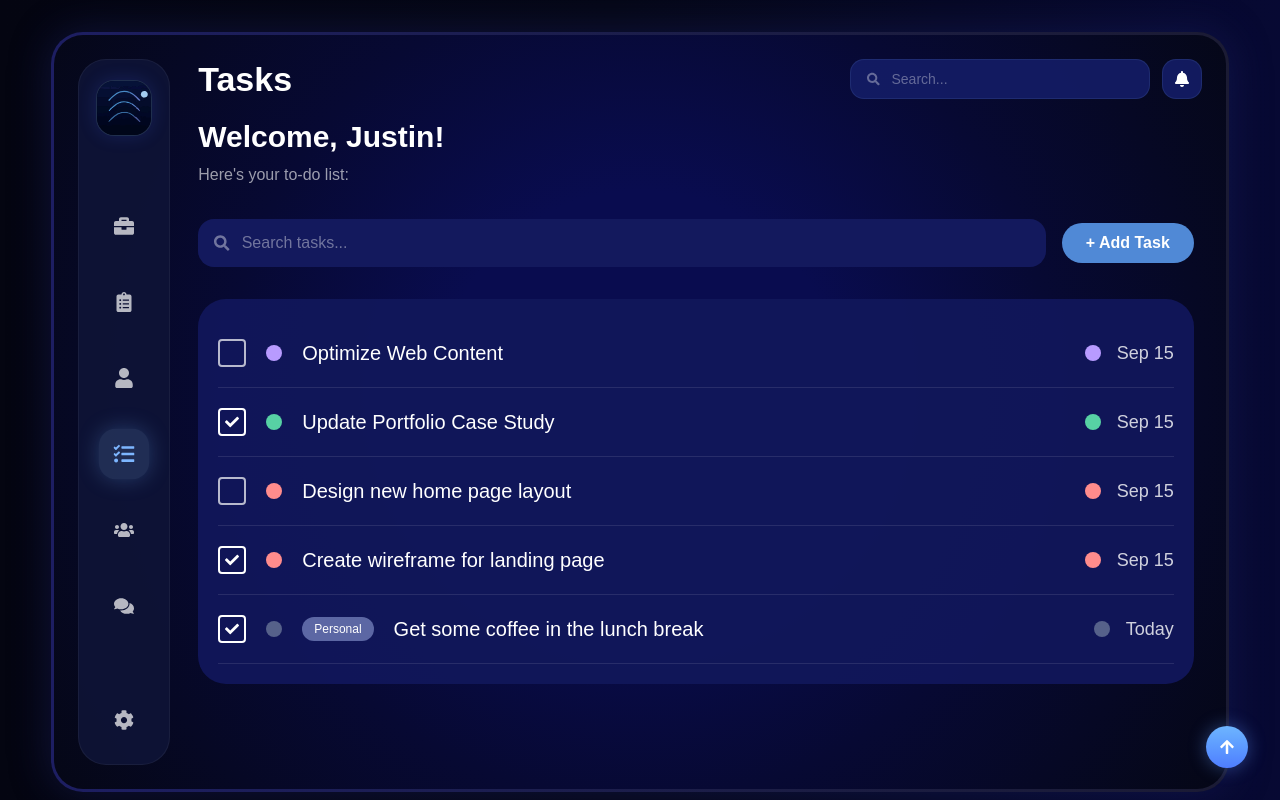
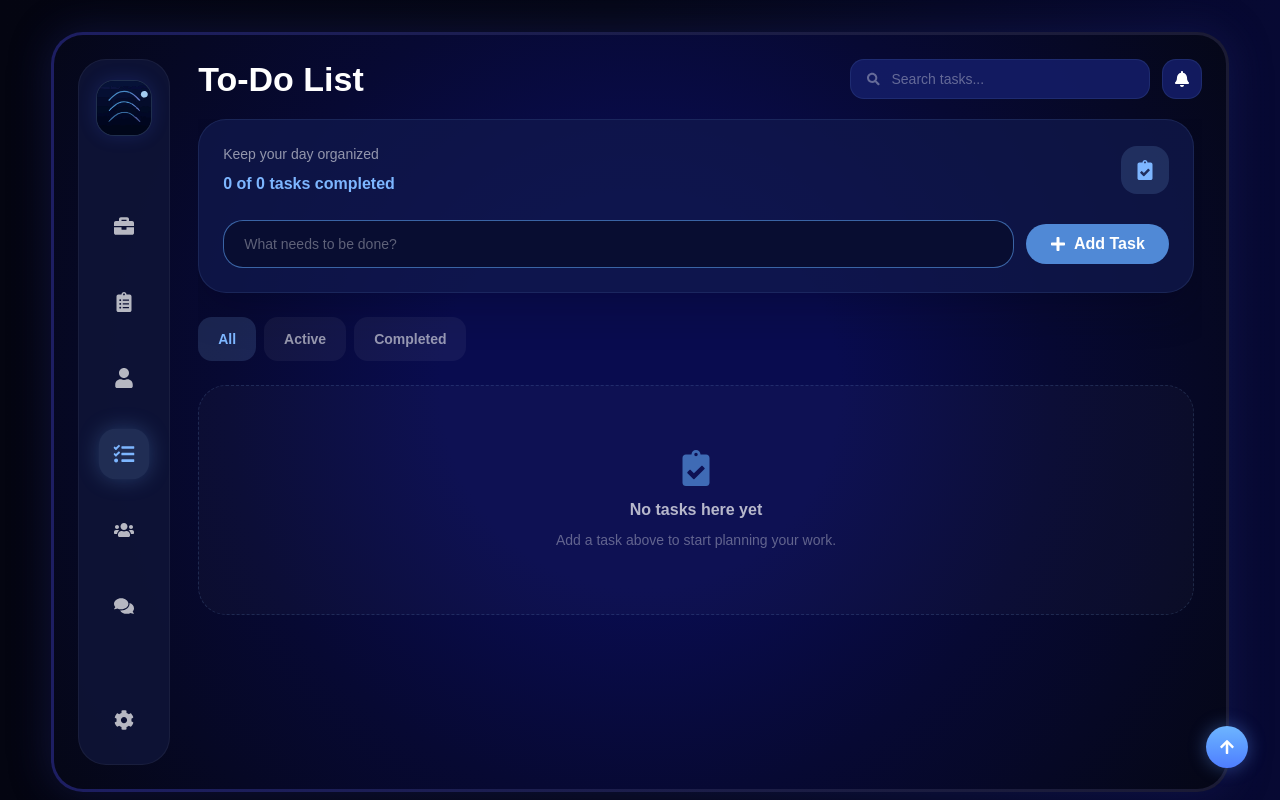
Before and after one commit to FatmaMoataz/FloWio, a React (Vite) app: page /to-do in a window 1280 px wide. Shown: the top 800 px of the page. Built offline with nearby package versions, Linux system fonts and the light colour scheme.

Commit message:
edited the comment section, logo colour, to-do list

```diff
--- a/src/components/Footer/Footer.jsx
+++ b/src/components/Footer/Footer.jsx
@@ -23,7 +23,7 @@ export default function Footer() {
   alt="Flowio"
   className="h-[54px] w-[54px] rounded-[16px] object-cover scale-[1.18]"
 />
-            <h2 className="bg-gradient-to-r from-white via-[#82b6ff] to-[#4e7dff] bg-clip-text text-[34px] font-extrabold text-transparent">
+            <h2 className="bg-linear-to-b from-[#4F58AF] to-[#64CFFF] bg-clip-text text-[34px] font-extrabold text-transparent">
               Flowio
             </h2>
           </div>
--- a/src/components/Topbar/Topbar.jsx
+++ b/src/components/Topbar/Topbar.jsx
@@ -2,15 +2,31 @@ import { useState } from "react";
 import { FaBell, FaSearch } from "react-icons/fa";
 import NotificationsOverlay from "../NotificationsOverlay/NotificationsOverlay";
 
-export default function Topbar({ title }) {
+export default function Topbar({
+  title,
+  searchValue,
+  onSearchChange,
+  searchPlaceholder = "Search...",
+}) {
   const [open, setOpen] = useState(false);
+  const hasSearchHandler = typeof onSearchChange === "function";
+
   return (
     <div className="flex items-center justify-between mb-5">
       <h1 className="text-white text-[34px] font-extrabold leading-none">{title}</h1>
       <div className="flex items-center gap-3">
         <div className="w-[300px] h-10 rounded-[14px] bg-[#141d66]/90 border border-blue-300/10 px-4 flex items-center gap-3">
           <FaSearch className="text-sm text-white/35" />
-          <input placeholder="Search..." className="bg-transparent outline-none text-white text-sm placeholder:text-white/35 w-full" />
+          <input
+            value={hasSearchHandler ? searchValue : undefined}
+            onChange={
+              hasSearchHandler
+                ? (event) => onSearchChange(event.target.value)
+                : undefined
+            }
+            placeholder={searchPlaceholder}
+            className="bg-transparent outline-none text-white text-sm placeholder:text-white/35 w-full"
+          />
         </div>
         <div className="relative">
           <button onClick={() => setOpen(!open)} className="w-10 h-10 rounded-[14px] bg-[#141d66]/90 border border-blue-300/10 text-white flex items-center justify-center hover:brightness-125 transition"><FaBell /></button>
--- a/src/layout/MainLayout.jsx
+++ b/src/layout/MainLayout.jsx
@@ -3,7 +3,13 @@ import Sidebar from "../components/Sidebar/Sidebar";
 import Topbar from "../components/Topbar/Topbar";
 import Footer from "../components/Footer/Footer";
 
-export default function MainLayout({ children, title }) {
+export default function MainLayout({
+  children,
+  title,
+  searchValue,
+  onSearchChange,
+  searchPlaceholder,
+}) {
   const scrollToTop = () => window.scrollTo({ top: 0, behavior: "smooth" });
   return (
     <div className="min-h-screen w-full overflow-x-hidden bg-[linear-gradient(90deg,#040511_0%,#050716_48%,#070933_100%)] py-8 flex flex-col items-center">
@@ -12,7 +18,14 @@ export default function MainLayout({ children, title }) {
           <Sidebar />
 
           <div className="flex-1 h-full pl-7 overflow-hidden">
-            {title && <Topbar title={title} />}
+            {title && (
+              <Topbar
+                title={title}
+                searchValue={searchValue}
+                onSearchChange={onSearchChange}
+                searchPlaceholder={searchPlaceholder}
+              />
+            )}
 
             <div
               className={
--- a/src/pages/To-Do/To-Do.jsx
+++ b/src/pages/To-Do/To-Do.jsx
@@ -1,229 +1,179 @@
-import { useState } from "react";
-import { FaSearch, FaPlus, FaCheck, FaTimes } from "react-icons/fa";
+import { useMemo, useState } from "react";
+import {
+  FaCheck,
+  FaClipboardCheck,
+  FaPlus,
+  FaRegCircle,
+  FaTrash,
+} from "react-icons/fa";
 import MainLayout from "../../layout/MainLayout";
 
-export default function Todo() {
-  const [tasks, setTasks] = useState([
+export default function ToDo() {
+  const [tasks, setTasks] = useState([]);
+  const [newTask, setNewTask] = useState("");
+  const [filter, setFilter] = useState("all");
+  const [search, setSearch] = useState("");
+
+  const visibleTasks = useMemo(() => {
+    const query = search.trim().toLowerCase();
+
+    return tasks.filter((task) => {
+      const matchesFilter =
+        filter === "all" ||
+        (filter === "active" && !task.completed) ||
+        (filter === "completed" && task.completed);
+      const matchesSearch = !query || task.title.toLowerCase().includes(query);
+
+      return matchesFilter && matchesSearch;
+    });
+  }, [filter, search, tasks]);
+
+  const completedCount = tasks.filter((task) => task.completed).length;
+
+  const addTask = (event) => {
+    event.preventDefault();
+    const title = newTask.trim();
+
+    if (!title) return;
+
+    setTasks((currentTasks) => [
       {
-      id: 1,
-      title: "Optimize Web Content",
+        id: `${Date.now()}-${Math.random()}`,
+        title,
         completed: false,
-      priority: "purple",
-      dueDate: "Sep 15",
-      category: "",
       },
-    {
-      id: 2,
-      title: "Update Portfolio Case Study",
-      completed: true,
-      priority: "green",
-      dueDate: "Sep 15",
-      category: "",
-    },
-    {
-      id: 3,
-      title: "Design new home page layout",
-      completed: false,
-      priority: "red",
-      dueDate: "Sep 15",
-      category: "",
-    },
-    {
-      id: 4,
-      title: "Create wireframe for landing page",
-      completed: true,
-      priority: "red",
-      dueDate: "Sep 15",
-      category: "",
-    },
-    {
-      id: 5,
-      title: "Get some coffee in the lunch break",
-      completed: true,
-      priority: "gray",
-      dueDate: "Today",
-      category: "Personal",
-    },
+      ...currentTasks,
     ]);
+    setNewTask("");
+  };
 
-  const [search, setSearch] = useState("");
-  const [isModalOpen, setIsModalOpen] = useState(false);
-
-  const [newTask, setNewTask] = useState({
-    title: "",
-    priority: "purple",
-    dueDate: "",
-    category: "",
-  });
-
-  const filteredTasks = tasks.filter((task) =>
-    task.title.toLowerCase().includes(search.toLowerCase()),
-  );
-
-  const toggleTask = (id) => {
-    setTasks((prev) =>
-      prev.map((task) =>
-        task.id === id ? { ...task, completed: !task.completed } : task,
+  const toggleTask = (taskId) => {
+    setTasks((currentTasks) =>
+      currentTasks.map((task) =>
+        task.id === taskId ? { ...task, completed: !task.completed } : task,
       ),
     );
   };
 
-  const addTask = (e) => {
-    e.preventDefault();
-
-    if (!newTask.title.trim()) return;
-
-    setTasks((prev) => [
-      ...prev,
-      {
-        id: Date.now(),
-        completed: false,
-        ...newTask,
-      },
-    ]);
-
-    setNewTask({
-      title: "",
-      priority: "purple",
-      dueDate: "",
-      category: "",
-    });
-
-    setIsModalOpen(false);
+  const deleteTask = (taskId) => {
+    setTasks((currentTasks) =>
+      currentTasks.filter((task) => task.id !== taskId),
+    );
   };
 
-  const priorityColor = {
-    purple: "bg-[#B89BFF]",
-    green: "bg-[#57D1A4]",
-    red: "bg-[#FF8C8C]",
-    gray: "bg-[#56618A]",
-  };
+  const emptyMessage = search.trim()
+    ? "No tasks match your search."
+    : filter === "all"
+      ? "Add a task above to start planning your work."
+      : `No ${filter} tasks here.`;
 
   return (
-    <MainLayout title="Tasks">
-      <div className="h-full overflow-y-auto text-white pr-2">
-        {/* Header */}
-        <div className="mb-8">
-          <h2 className="text-3xl font-bold">Welcome, Justin!</h2>
-
-          <p className="mt-2 text-white/60">Here's your to-do list:</p>
+    <MainLayout
+      title="To-Do List"
+      searchValue={search}
+      onSearchChange={setSearch}
+      searchPlaceholder="Search tasks..."
+    >
+      <div className="h-full overflow-y-auto pr-2 pb-6 text-white">
+        <section className="rounded-[28px] border border-blue-300/10 bg-[#10184c]/75 p-6 shadow-[0_16px_40px_rgba(1,4,25,.24)]">
+          <div className="mb-6 flex items-center justify-between">
+            <div>
+              <p className="text-sm text-white/55">Keep your day organized</p>
+              <p className="mt-2 font-semibold text-[#7db6ff]">
+                {completedCount} of {tasks.length} tasks completed
+              </p>
             </div>
 
-        {/* Search + Add */}
-        <div className="mb-8 flex items-center gap-4">
-          <div className="flex h-12 flex-1 items-center rounded-2xl bg-[#13195D] px-4">
-            <FaSearch className="text-white/40" />
-
-            <input
-              value={search}
-              onChange={(e) => setSearch(e.target.value)}
-              placeholder="Search tasks..."
-              className="ml-3 w-full bg-transparent outline-none placeholder:text-white/40"
-            />
+            <div className="flex h-12 w-12 items-center justify-center rounded-2xl bg-blue-300/15 text-xl text-[#7db6ff]">
+              <FaClipboardCheck />
+            </div>
           </div>
 
+          <form onSubmit={addTask} className="flex items-center gap-3">
+            <input
+              value={newTask}
+              onChange={(event) => setNewTask(event.target.value)}
+              placeholder="What needs to be done?"
+              aria-label="New task"
+              className="h-12 min-w-0 flex-1 rounded-[20px] border border-[#5089D6]/70 bg-[#080d31] px-5 text-sm text-white outline-none transition placeholder:text-white/35 focus:border-[#64CFFF]"
+            />
             <button
-            onClick={() => setIsModalOpen(true)}
-            className="h-10 rounded-[32px] bg-[#5089D6] px-6 font-bold transition-colors hover:bg-[#447bc4]"
+              type="submit"
+              className="flex h-10 items-center gap-2 rounded-[24px] bg-[#5089D6] px-6 font-bold text-white transition-colors hover:bg-[#447bc4]"
             >
-            + Add Task
+              <FaPlus />
+              Add Task
             </button>
-        </div>
+          </form>
+        </section>
 
-        {/* Task Container */}
-        <div className="rounded-[28px] bg-[#11175A]/95 p-5">
-          {filteredTasks.map((task) => (
-            <div
-              key={task.id}
-              className="flex items-center justify-between border-b border-white/10 py-5"
-            >
-              <div className="flex items-center gap-5">
+        <div className="my-6 flex gap-2">
+          {["all", "active", "completed"].map((item) => (
             <button
-                  onClick={() => toggleTask(task.id)}
-                  className={`flex h-7 w-7 items-center justify-center rounded border-2 transition ${
-                    task.completed
-                      ? "border-white bg-transparent"
-                      : "border-white/70"
+              key={item}
+              type="button"
+              onClick={() => setFilter(item)}
+              className={`rounded-[14px] px-5 py-3 text-sm font-semibold capitalize transition ${
+                filter === item
+                  ? "bg-blue-300/15 text-[#7db6ff]"
+                  : "bg-white/5 text-white/55 hover:bg-white/10 hover:text-white"
               }`}
             >
-                  {task.completed && <FaCheck className="text-sm" />}
+              {item}
             </button>
-
-                <div
-                  className={`h-4 w-4 rounded-full ${
-                    priorityColor[task.priority]
-                  }`}
-                />
-
-                {task.category && (
-                  <span className="rounded-full bg-[#5C67A4] px-3 py-1 text-xs">
-                    {task.category}
-                  </span>
-                )}
-
-                <span className="text-xl">{task.title}</span>
-              </div>
-
-              <div className="flex items-center gap-4">
-                <div
-                  className={`h-4 w-4 rounded-full ${
-                    priorityColor[task.priority]
-                  }`}
-                />
-
-                <span className="text-lg text-white/80">{task.dueDate}</span>
-              </div>
-            </div>
           ))}
         </div>
 
-        {/* Modal */}
-        {isModalOpen && (
-          <div className="fixed inset-0 z-50 flex items-center justify-center bg-black/60 backdrop-blur-sm">
-            <div className="w-full max-w-md rounded-[28px] bg-[#11175A] p-6">
-              <div className="mb-6 flex items-center justify-between">
-                <h3 className="text-xl font-bold">Add Task</h3>
+        <section className="space-y-3">
+          {visibleTasks.map((task) => (
+            <article
+              key={task.id}
+              className="flex items-center gap-4 rounded-[20px] border border-white/5 bg-[#10184c]/70 p-4 transition hover:border-blue-300/20 hover:bg-[#121c58]"
+            >
+              <button
+                type="button"
+                onClick={() => toggleTask(task.id)}
+                aria-label={
+                  task.completed ? "Mark task as active" : "Complete task"
+                }
+                className={`flex h-9 w-9 shrink-0 items-center justify-center rounded-xl border transition ${
+                  task.completed
+                    ? "border-[#5fffd0]/40 bg-[#5fffd0]/15 text-[#5fffd0]"
+                    : "border-white/15 text-white/35 hover:border-[#7db6ff]/60 hover:text-[#7db6ff]"
+                }`}
+              >
+                {task.completed ? <FaCheck /> : <FaRegCircle />}
+              </button>
 
-                <button onClick={() => setIsModalOpen(false)}>
-                  <FaTimes />
-                </button>
-              </div>
-
-              <form onSubmit={addTask} className="space-y-4">
-                <input
-                  placeholder="Task name"
-                  value={newTask.title}
-                  onChange={(e) =>
-                    setNewTask({
-                      ...newTask,
-                      title: e.target.value,
-                    })
-                  }
-                  className="h-12 w-full rounded-xl bg-[#0D124A] px-4 outline-none"
-                />
-
-                <input
-                  placeholder="Due date"
-                  value={newTask.dueDate}
-                  onChange={(e) =>
-                    setNewTask({
-                      ...newTask,
-                      dueDate: e.target.value,
-                    })
-                  }
-                  className="h-12 w-full rounded-xl bg-[#0D124A] px-4 outline-none"
-                />
+              <p
+                className={`min-w-0 flex-1 break-words ${
+                  task.completed
+                    ? "text-white/35 line-through"
+                    : "text-white/85"
+                }`}
+              >
+                {task.title}
+              </p>
 
               <button
-                  type="submit"
-                  className="h-12 w-full rounded-xl bg-[#5089D6] font-bold"
+                type="button"
+                onClick={() => deleteTask(task.id)}
+                aria-label={`Delete ${task.title}`}
+                className="flex h-9 w-9 shrink-0 items-center justify-center rounded-xl text-white/30 transition hover:bg-red-400/10 hover:text-red-300"
               >
-                  Create Task
+                <FaTrash />
               </button>
-              </form>
-            </div>
+            </article>
+          ))}
+
+          {visibleTasks.length === 0 && (
+            <div className="rounded-[28px] border border-dashed border-blue-300/15 bg-white/[0.025] py-16 text-center">
+              <FaClipboardCheck className="mx-auto mb-3 text-4xl text-[#5089D6]/75" />
+              <p className="font-bold text-white/70">No tasks here yet</p>
+              <p className="mt-2 text-sm text-white/35">{emptyMessage}</p>
             </div>
           )}
+        </section>
       </div>
     </MainLayout>
   );
```
Also changed, not shown: src/pages/Community/Community.jsx (+150 -1 lines). Lines whose indentation alone changed are shown as unchanged.
